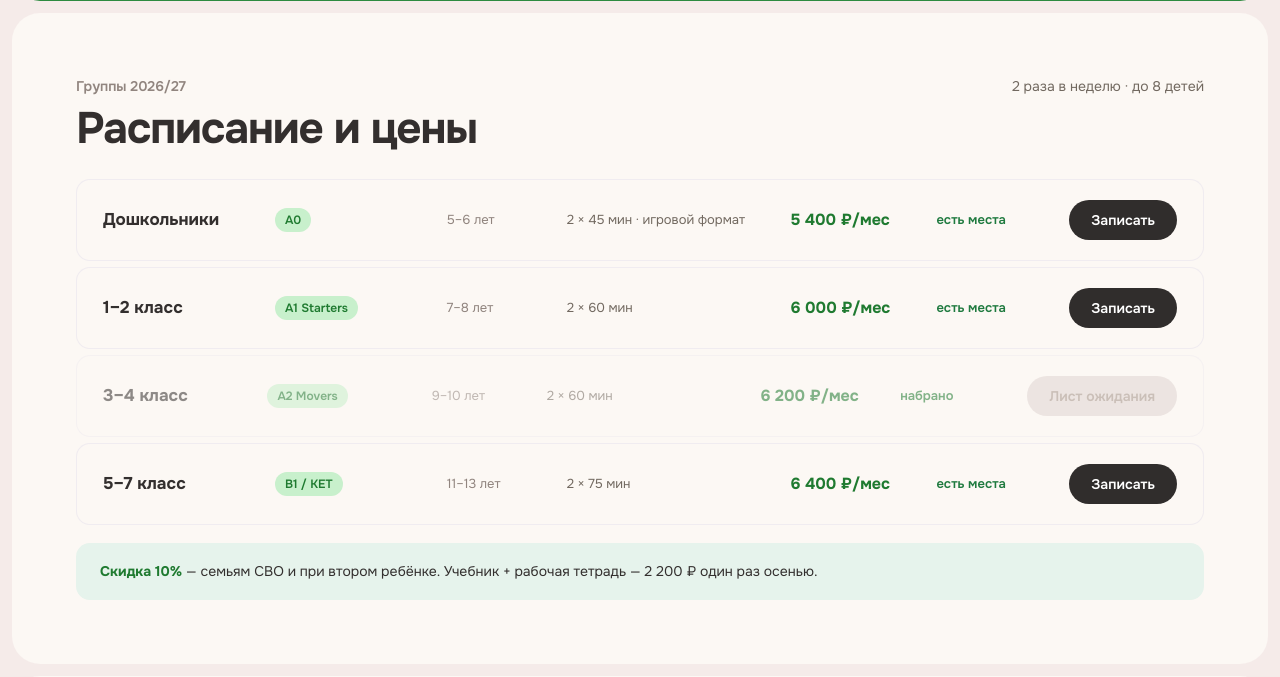
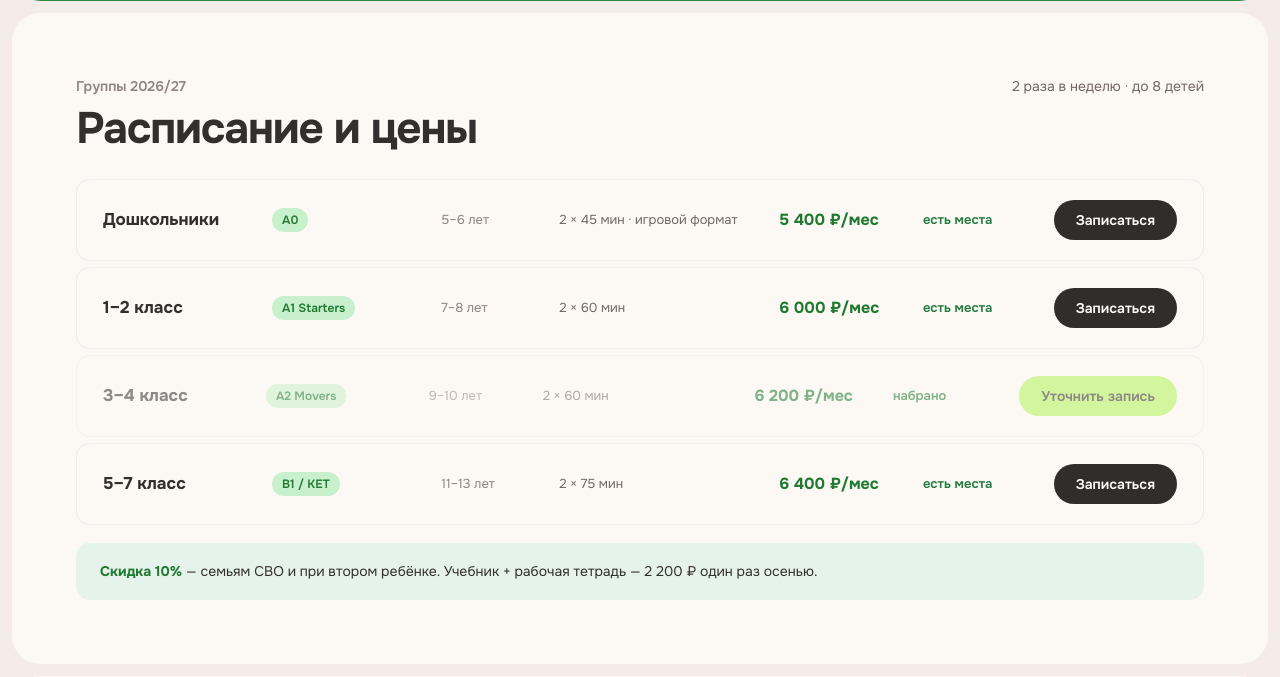
Before and after one commit to JestfulKatana/semicvetic, a Flask app: page /anglijskij/ in a window 1280 px wide. Shown: the part 2842-3519 px from the top of the page. Run offline with Flask 3, Linux system fonts and the light colour scheme; parts of the project's set-up code (start-up, migrations or seed data) failed here and were passed over.

Commit message:
Connect program group actions to the application form

```diff
--- a/app/templates/components/program_landing/english.html
+++ b/app/templates/components/program_landing/english.html
@@ -235,7 +235,7 @@
             <span class="pl-group-what">2&nbsp;×&nbsp;45&nbsp;мин · игровой формат</span>
             <span class="pl-group-price">5&nbsp;400&nbsp;₽/мес</span>
             <span class="pl-group-slots">есть места</span>
-            <button class="pl-btn pl-btn--dark pl-btn--sm" type="button">Записать</button>
+            <a class="pl-btn pl-btn--dark pl-btn--sm" href="#lead-form">Записаться</a>
         </div>
         <div class="pl-group-row pl-group-row--english">
             <strong class="pl-group-name">1–2 класс</strong>
@@ -244,7 +244,7 @@
             <span class="pl-group-what">2&nbsp;×&nbsp;60&nbsp;мин</span>
             <span class="pl-group-price">6&nbsp;000&nbsp;₽/мес</span>
             <span class="pl-group-slots">есть места</span>
-            <button class="pl-btn pl-btn--dark pl-btn--sm" type="button">Записать</button>
+            <a class="pl-btn pl-btn--dark pl-btn--sm" href="#lead-form">Записаться</a>
         </div>
         <div class="pl-group-row pl-group-row--english is-full">
             <strong class="pl-group-name">3–4 класс</strong>
@@ -253,7 +253,7 @@
             <span class="pl-group-what">2&nbsp;×&nbsp;60&nbsp;мин</span>
             <span class="pl-group-price">6&nbsp;200&nbsp;₽/мес</span>
             <span class="pl-group-slots is-full">набрано</span>
-            <button class="pl-btn pl-btn--sm" type="button" disabled>Лист ожидания</button>
+            <a class="pl-btn pl-btn--sm" href="#lead-form">Уточнить запись</a>
         </div>
         <div class="pl-group-row pl-group-row--english">
             <strong class="pl-group-name">5–7 класс</strong>
@@ -262,7 +262,7 @@
             <span class="pl-group-what">2&nbsp;×&nbsp;75&nbsp;мин</span>
             <span class="pl-group-price">6&nbsp;400&nbsp;₽/мес</span>
             <span class="pl-group-slots">есть места</span>
-            <button class="pl-btn pl-btn--dark pl-btn--sm" type="button">Записать</button>
+            <a class="pl-btn pl-btn--dark pl-btn--sm" href="#lead-form">Записаться</a>
         </div>
     </div>
     <div class="pl-note pl-note--paper">
@@ -335,7 +335,7 @@
 </section>
 
 {# Final CTA #}
-<section class="pl-final-cta" id="lead-form">
+<section class="pl-final-cta" id="lead-form" tabindex="-1">
     <div class="pl-final-cta-grid">
         <div>
             <span class="pl-eyebrow pl-eyebrow--acid">Бесплатное пробное</span>
```
Also changed, not shown: app/templates/components/program_landing/early.html (+5 -5 lines), app/templates/components/program_landing/school.html (+4 -4 lines).
